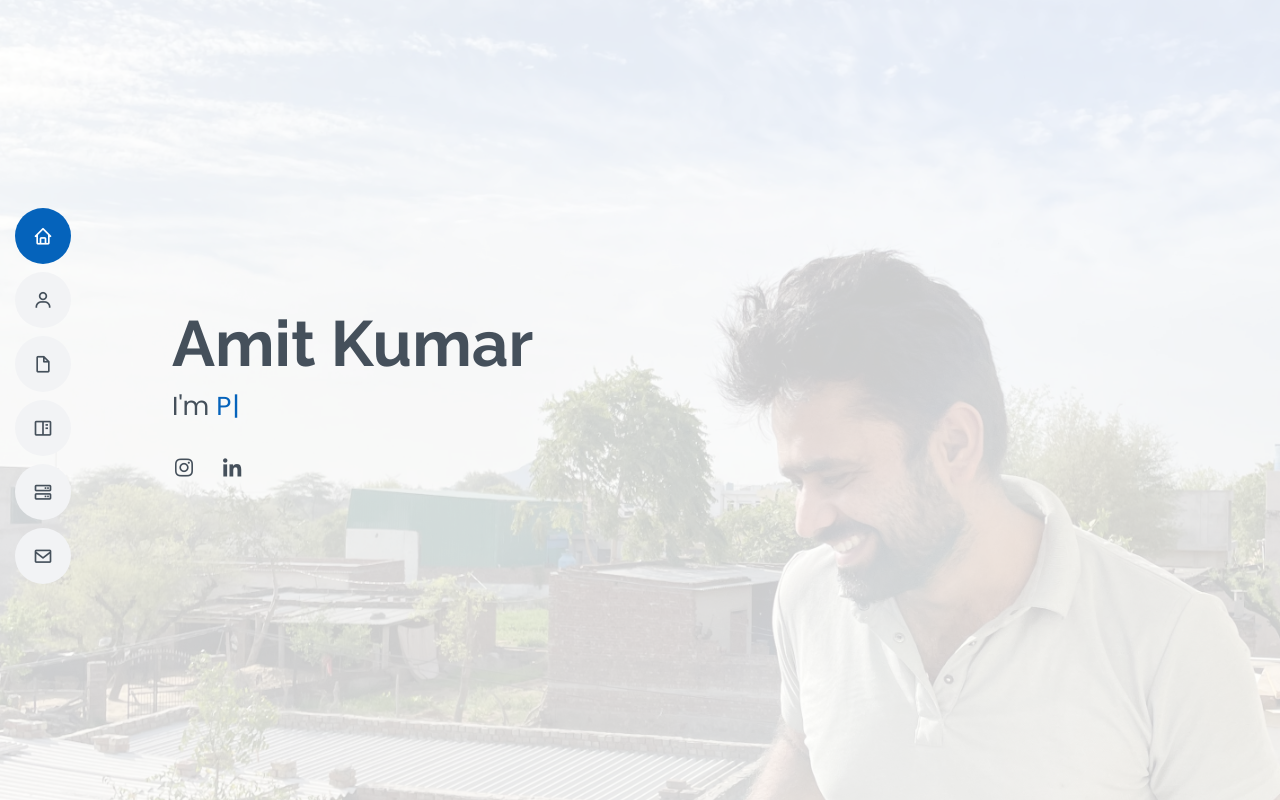
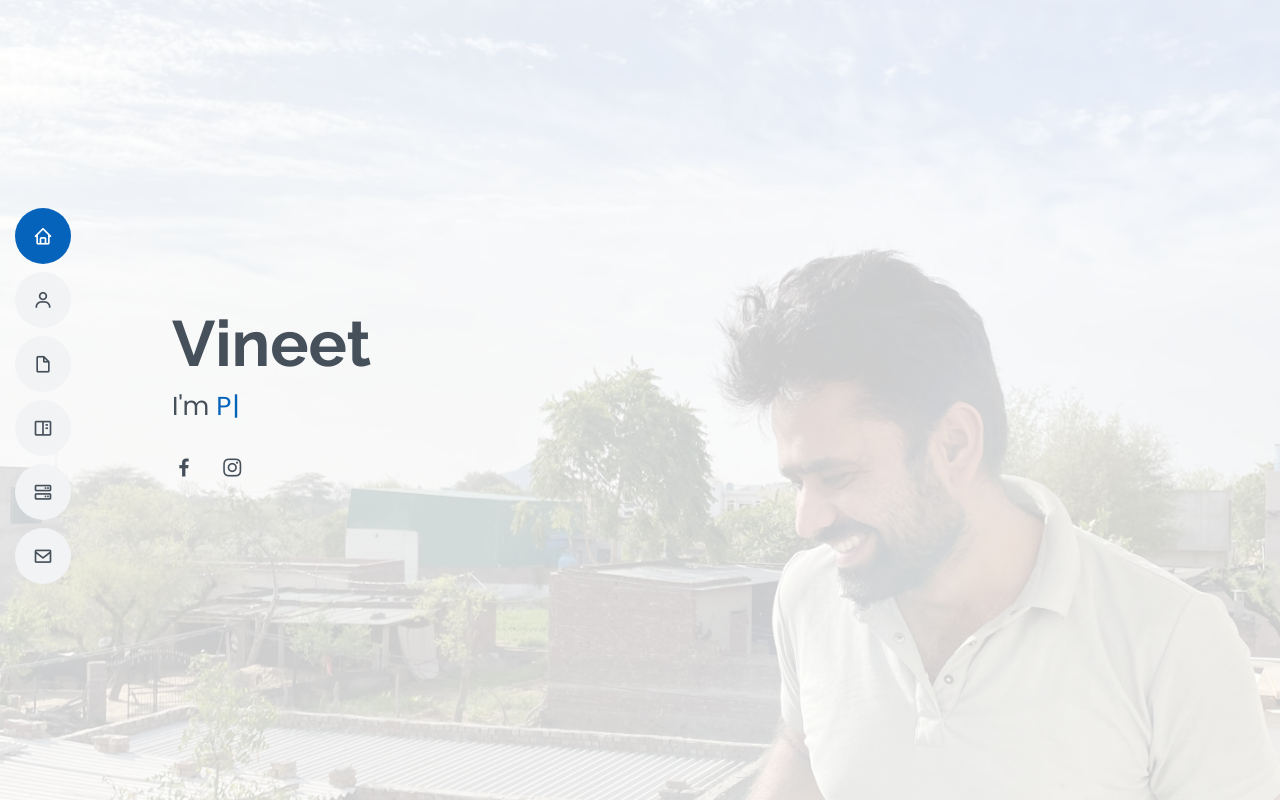
Before and after one commit to vineetgomi/vineetgomi.github.io, a plain HTML site: page index.html in a window 1280 px wide. Drawn offline with nearby package versions, Linux system fonts and the light colour scheme.

Commit message:
Update index.html

```diff
--- a/index.html
+++ b/index.html
@@ -5,7 +5,7 @@
   <meta charset="utf-8">
   <meta content="width=device-width, initial-scale=1.0" name="viewport">
 
-  <title>Amit Kumar</title>
+  <title>Vineet</title>
   <meta content="" name="description">
   <meta content="" name="keywords">
 
@@ -60,14 +60,14 @@
   <!-- ======= Hero Section ======= -->
   <section id="hero" class="d-flex flex-column justify-content-center">
     <div class="container" data-aos="zoom-in" data-aos-delay="100">
-      <h1>Amit Kumar</h1>
+      <h1>Vineet</h1>
       <p>I'm <span class="typed" data-typed-items="Software Engineer, Photographer"></span></p>
       <div class="social-links">
         <!-- <a href="#" class="twitter"><i class="bx bxl-twitter"></i></a> -->
-        <!-- <a href="#" class="facebook"><i class="bx bxl-facebook"></i></a> -->
-        <a href="https://www.instagram.com/amitgomi525/" class="instagram"><i class="bx bxl-instagram"></i></a>
+        <a href="https://www.facebook.com/vineet.gomi" class="facebook"><i class="bx bxl-facebook"></i></a>
+        <a href="https://www.instagram.com/vineetgomi4183/" class="instagram"><i class="bx bxl-instagram"></i></a>
         <!-- <a href="#" class="google-plus"><i class="bx bxl-skype"></i></a> -->
-        <a href="https://www.linkedin.com/in/amitgomi/?originalSubdomain=in" class="linkedin"><i class="bx bxl-linkedin"></i></a>
+<!--         <a href="https://www.linkedin.com/in/amitgomi/?originalSubdomain=in" class="linkedin"><i class="bx bxl-linkedin"></i></a> -->
       </div>
     </div>
   </section><!-- End Hero -->
```
